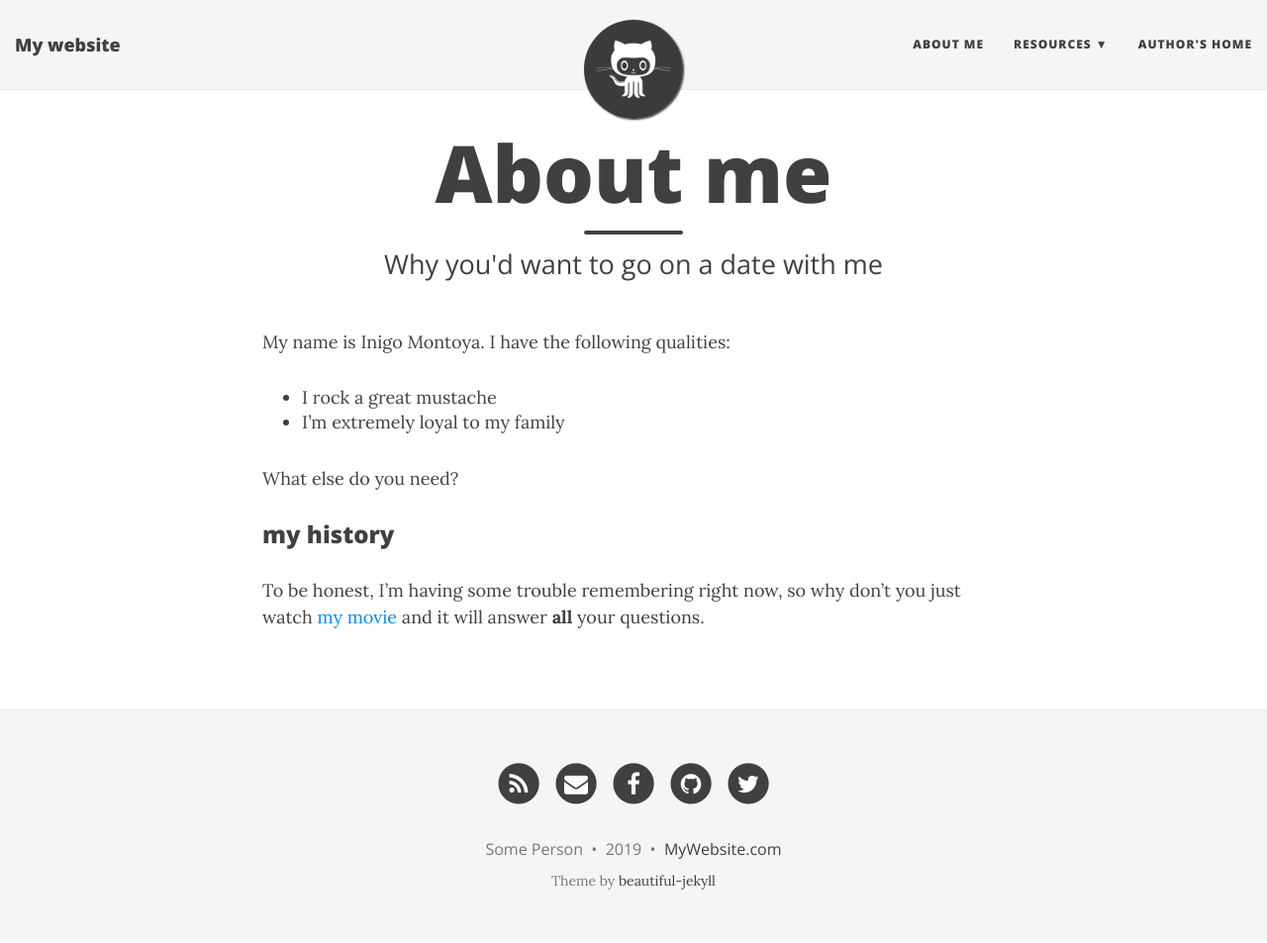
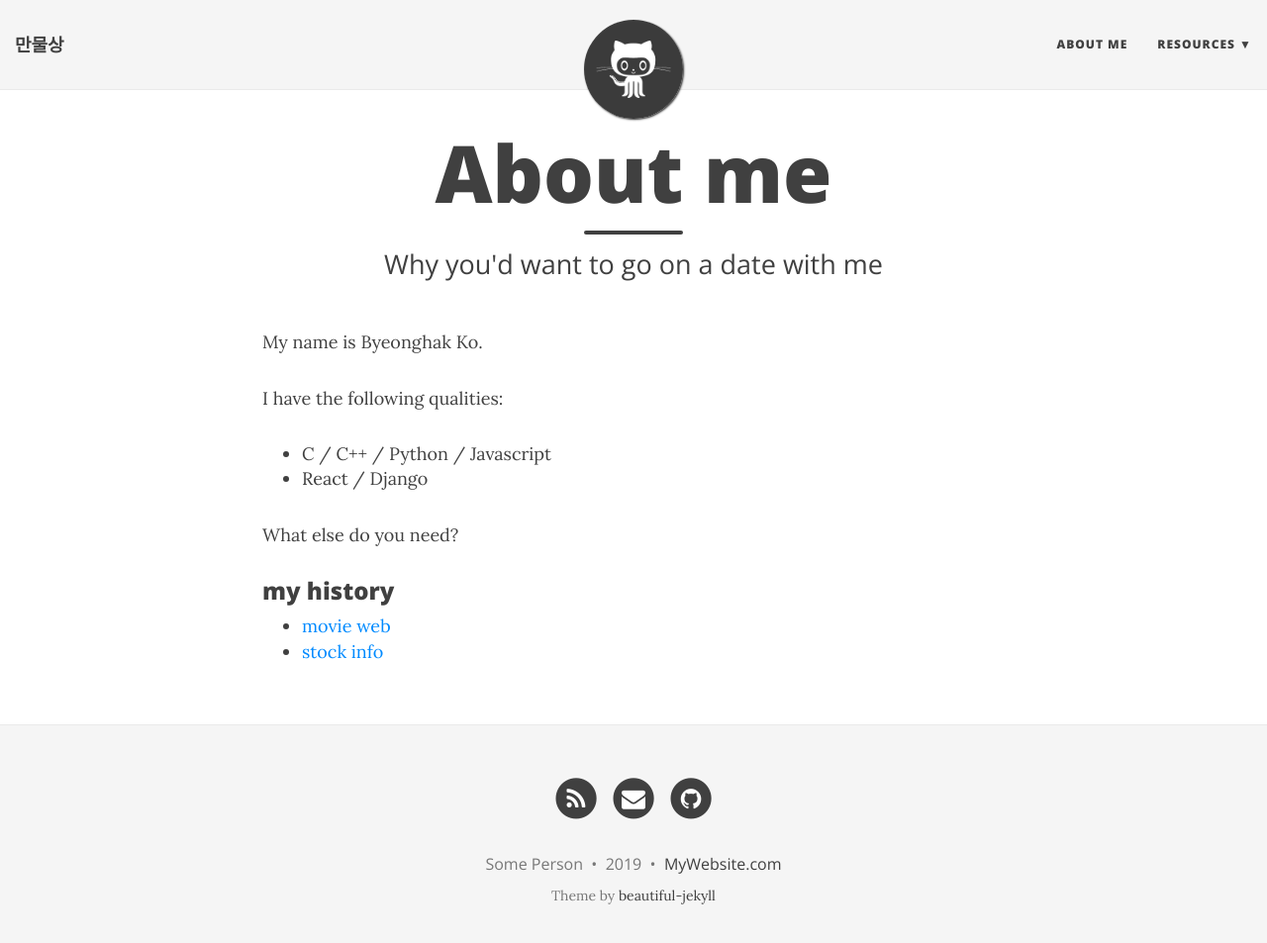
Before and after one commit to rlagksruf16/DevFest-on-Campus-2019-Event-Page, a Jekyll site: the page built from aboutme.md, in a window 1280 px wide and 966 px high. Shown: the top 953 px of the window at 99% size. Built offline with Jekyll 4.4.1, drawn with Linux system fonts in a browser that asks for light colours; nearby versions of some CDN libraries.

Commit message:
first commit

```diff
--- a/_config.yml
+++ b/_config.yml
@@ -4,7 +4,7 @@
 # baseurl is the website's URL without the hostname
 
 # If you are building a simple GitHub user page (https://username.github.io) then use these settings:
-url: "https://username.github.io"
+url: "https://benghak.github.io"
 baseurl: ""
 
 # If you are building a GitHub project page then use these settings:
@@ -14,7 +14,7 @@ baseurl: ""
 # Of course don't forget to change the username and projectname to YOUR username and project
 
 # Name of website
-title: My website
+title: 만물상
 
 # Short description of your site
 description: A virtual proof that name is awesome!
@@ -28,7 +28,6 @@ navbar-links:
     - Beautiful Jekyll: "http://deanattali.com/beautiful-jekyll/"
     - Learn markdown: "http://www.markdowntutorial.com/"
     - GitHub Pages: "https://pages.github.com/"
-  Author's home: "http://deanattali.com"
 
 # Image to show in the navigation bar - image must be a square (width = height)
 # Remove this parameter if you don't want an image in the navbar
@@ -72,10 +71,10 @@ author:
 # If you want to add a new link that isn't here, you'll need to also edit the file _data/SocialNetworks.yml
 social-network-links:
   rss: true
-  email: "someone@example.com"
-  facebook: daattali
-  github: daattali
-  twitter: daattali
+  email: "qkwl4678@gmail.com"
+#  facebook:
+  github: bengHak
+#  twitter:
 #  reddit: yourname
 #  google-plus: +DeanAttali
 #  linkedin: daattali
@@ -92,8 +91,8 @@ social-network-links:
 
 # Select which share links to show in posts
 share-links-active:
-  twitter: true
-  facebook: true
+  twitter: false
+  facebook: false
   google: false
   linkedin: true
 
--- a/aboutme.md
+++ b/aboutme.md
@@ -4,13 +4,15 @@ title: About me
 subtitle: Why you'd want to go on a date with me
 ---
 
-My name is Inigo Montoya. I have the following qualities:
+My name is Byeonghak Ko.
 
-- I rock a great mustache
-- I'm extremely loyal to my family
+I have the following qualities:
+- C / C++ / Python / Javascript
+- React / Django
 
 What else do you need?
 
 ### my history
 
-To be honest, I'm having some trouble remembering right now, so why don't you just watch [my movie](http://en.wikipedia.org/wiki/The_Princess_Bride_%28film%29) and it will answer **all** your questions.
+- [movie web]("http://ec2-54-180-105-189.ap-northeast-2.compute.amazonaws.com/")
+- [stock info]("https://store.whale.naver.com/detail/onfnhemhancngkbgdffipihfgdlodfck")
```
